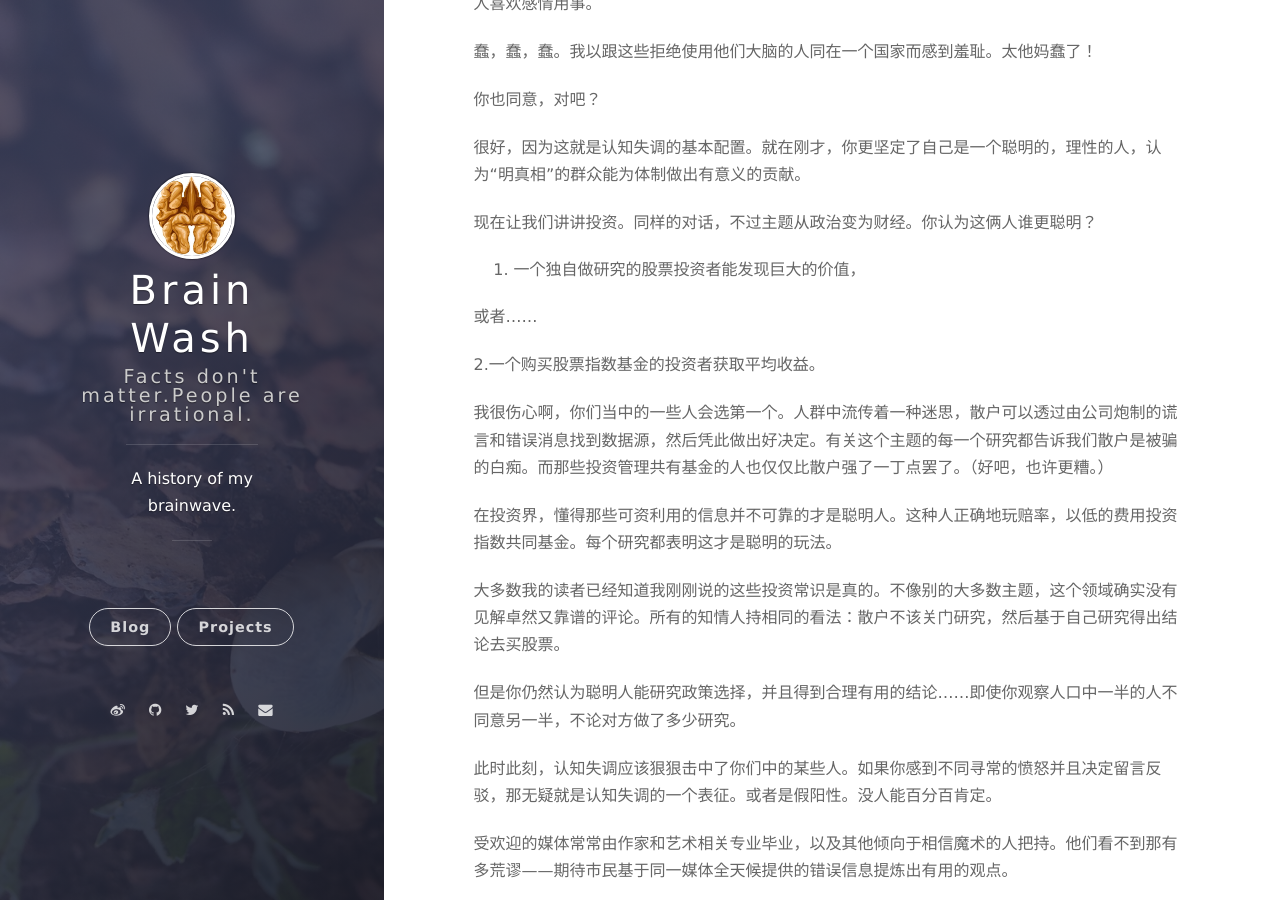
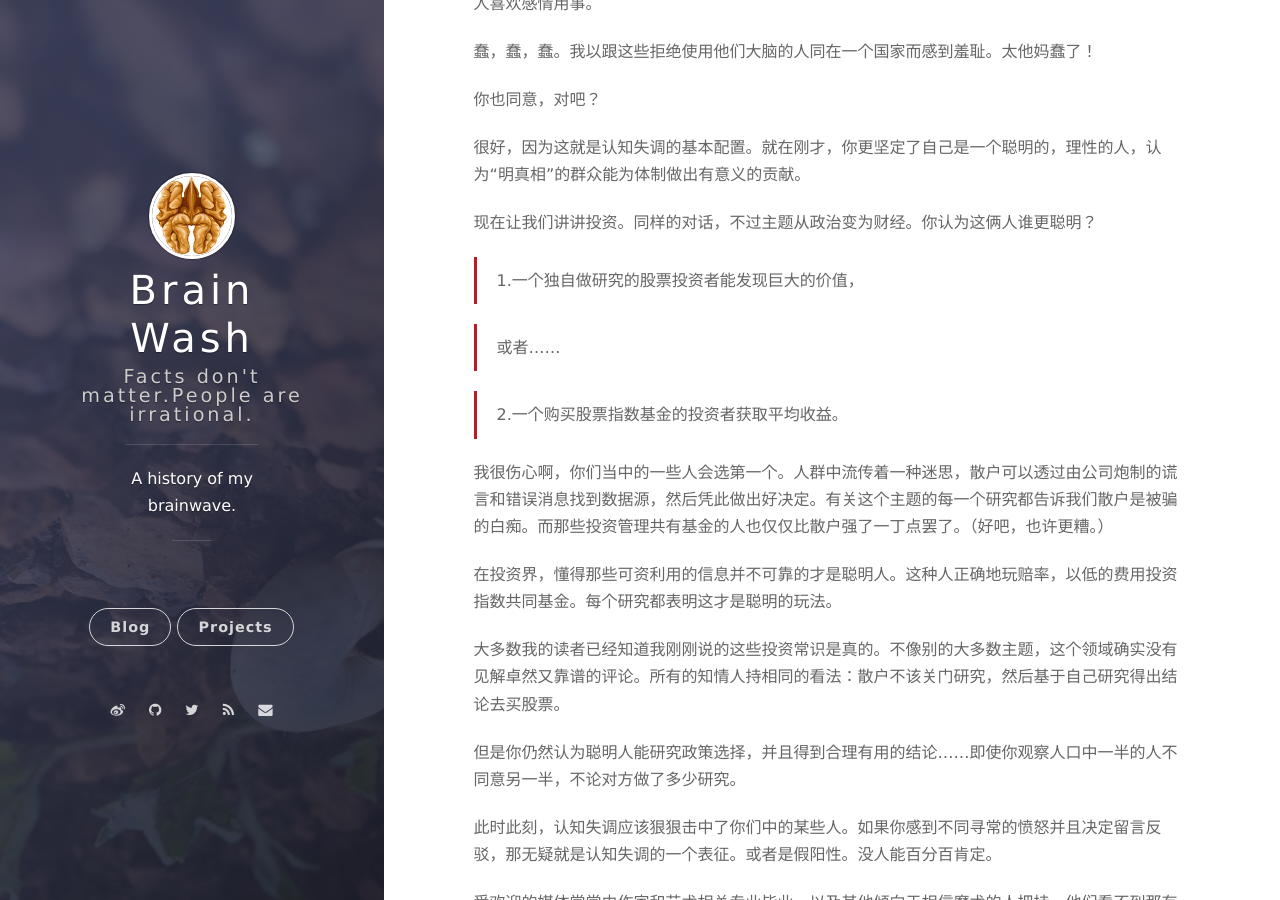
Before and after one commit to iwomen/iwomen.github.io, a Jekyll site: the page built from _posts/2017-04-30-smart-dumb.md, in a window 1280 px wide and 900 px high, scrolled down 694 px. Built offline with Jekyll 4.4.1, drawn with Linux system fonts in a browser that asks for light colours; nearby versions of some CDN libraries; comment, search, counter and statistics services are not loaded.

Commit message:
Update 2017-04-30-smart-dumb.md

```diff
--- a/_posts/2017-04-30-smart-dumb.md
+++ b/_posts/2017-04-30-smart-dumb.md
@@ -30,12 +30,12 @@ date: 2017-04-30
 
 现在让我们讲讲投资。同样的对话，不过主题从政治变为财经。你认为这俩人谁更聪明？
 
-1.	一个独自做研究的股票投资者能发现巨大的价值，
+>1.一个独自做研究的股票投资者能发现巨大的价值，
 
-或者……
+>或者……
 
 
-2.一个购买股票指数基金的投资者获取平均收益。
+>2.一个购买股票指数基金的投资者获取平均收益。
 
 我很伤心啊，你们当中的一些人会选第一个。人群中流传着一种迷思，散户可以透过由公司炮制的谎言和错误消息找到数据源，然后凭此做出好决定。有关这个主题的每一个研究都告诉我们散户是被骗的白痴。而那些投资管理共有基金的人也仅仅比散户强了一丁点罢了。（好吧，也许更糟。）
 
```
